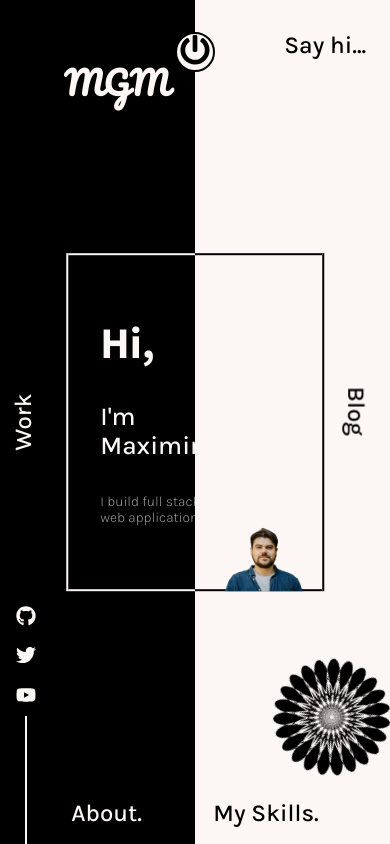
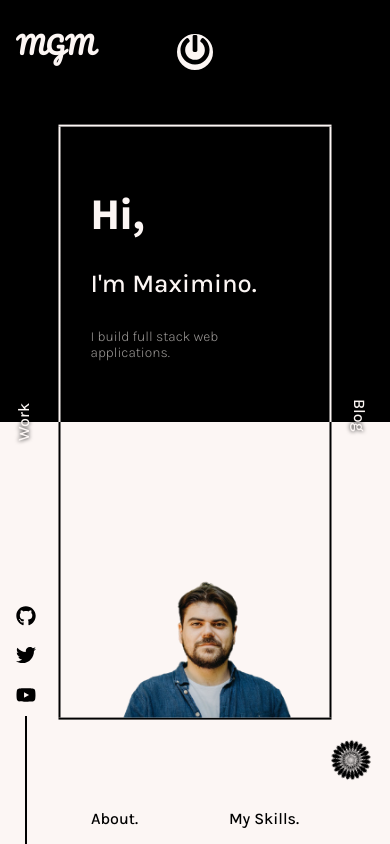
Before and after one commit to emzakh/PortfolioNew, a React (Create React App) app: page / in a window 390 px wide. Both pictures are taken after a click on the button "click here". Built offline with nearby package versions, Linux system fonts and the light colour scheme.

Commit message:
responsive main+blog et fix calcul position anchor

```diff
--- a/src/components/BlogPage.js
+++ b/src/components/BlogPage.js
@@ -53,7 +53,7 @@ const BlogPage = () => {
     const [number, setNumber] = useState(0);
 
     useEffect(() => {
-        let num = (window.innerHeight - 70) / 30;
+        let num = (window.innerHeight - 100) / 20;
         setNumber(parseInt(num));
       }, []);
     return (
--- a/src/components/Intro.js
+++ b/src/components/Intro.js
@@ -1,7 +1,8 @@
-import React from "react";
+import { useEffect, useState } from "react";
 import styled from "styled-components";
 import { motion } from "framer-motion";
 import Me from "../assets/Images/profile-img.png";
+import { mediaQueries } from "./Themes";
 
 const Box = styled(motion.div)`
   position: absolute;
@@ -30,7 +31,62 @@ const Box = styled(motion.div)`
   border-right: 2px solid ${(props) => props.theme.text};
 
   z-index: 1;
+
+  ${mediaQueries(1200)`
+  width: 65vw;
+`};
+
+${mediaQueries(60)`
+  width: 70vw;
+`};
+
+${mediaQueries(50)`
+  width: 50vw;
+  background-size: 100% 2px;
+
+  flex-direction:column;
+  justify-content:space-between;
+
+`};
+
+${mediaQueries(40)`
+  width: 60vw;
+
+
+`};
+
+${mediaQueries(30)`
+  width: 70vw;
+
+
+`};
+${mediaQueries(20)`
+  width: 60vw;
+
+
+`};
+
+@media only screen and (max-width: 50em) {
+  background: none;
+  border: none;
+  border-top: 2px solid ${(props) => props.theme.body};
+  border-bottom: 2px solid ${(props) => props.theme.text};
+  background-image: linear-gradient(
+      ${(props) => props.theme.body} 50%,
+      ${(props) => props.theme.text} 50%
+    ),
+    linear-gradient(
+      ${(props) => props.theme.body} 50%,
+      ${(props) => props.theme.text} 50%
+    );
+  background-size: 2px 100%;
+  background-position: 0 0, 100% 0;
+  background-repeat: no-repeat;
+}
+
+//height:55vh;
 `;
+
 
 const SubBox = styled.div`
   width: 50%;
@@ -44,6 +100,14 @@ const SubBox = styled.div`
     width: 100%;
     height: auto;
   }
+  ${mediaQueries(50)`
+  width: 100%;
+height: 50%;
+  .pic {
+
+width: 100%;
+}
+`};
 `;
 
 const Text = styled.div`
@@ -62,18 +126,33 @@ const Text = styled.div`
 `;
 
 const Intro = () => {
+
+  const [height, setHeight] = useState("55vh");
+
+  useEffect(() => {
+    if (window.matchMedia("(max-width: 50em)").matches) {
+      setHeight("70vh");
+    }
+    if (window.matchMedia("(max-width: 20em)").matches) {
+      setHeight("60vh");
+    }
+  }, []);
   return (
     <Box
       initial={{ height: 0 }}
-      animate={{ height: "40vh" }}
+      animate={{ height: height }}
       transition={{ type: "Inertia", duration: 1, delay: 1 }}
     >
       <SubBox>
+
         <Text>
+
           <h1>Hi,</h1>
           <h3>I'm Maximino.</h3>
           <h6>I build full stack web applications.</h6>
+
         </Text>
+
       </SubBox>
 
       <SubBox>
--- a/src/components/Main.js
+++ b/src/components/Main.js
@@ -7,7 +7,7 @@ import PowerButton from "../subComponents/PowerButton";
 import SocialIcons from "../subComponents/SocialIcons";
 import { Mandala } from "./AllSvgs";
 import Intro from "./Intro";
-
+import { mediaQueries } from "./Themes";
 const MainContainer = styled.div`
   background: ${(props) => props.theme.body};
   width: 100vw;
@@ -24,6 +24,16 @@ const MainContainer = styled.div`
     font-family: "Karla", sans-serif;
     font-weight: 500;
   }
+  h2 {
+    ${mediaQueries(40)`
+      font-size:1.2em;
+
+  `};
+
+    ${mediaQueries(30)`
+      font-size:1em;
+
+  `};
 `;
 
 const Container = styled.div`
@@ -40,23 +50,29 @@ const Contact = styled(NavLink)`
 `;
 
 const BLOG = styled(NavLink)`
-  color: ${(props) => props.theme.text};
+  color: ${(props) => (props.click ? props.theme.body : props.theme.text)};
   position: absolute;
   top: 50%;
   right: calc(1rem + 2vw);
   transform: rotate(90deg) translate(-50%, -50%);
+  z-index: 1;
+
   text-decoration: none;
-  z-index: 1;
+  @media only screen and (max-width: 50em) {
+    text-shadow: ${(props) => (props.click ? "0 0 4px #000" : "none")};
+  }
 `;
-
 const WORK = styled(NavLink)`
-  color: ${(props) => props.click ? props.theme.body : props.theme.text};
+  color: ${(props) => (props.click ? props.theme.body : props.theme.text)};
   position: absolute;
   top: 50%;
   left: calc(1rem + 2vw);
   transform: translate(-50%, -50%) rotate(-90deg);
+  z-index: 1;
   text-decoration: none;
-  z-index: 1;
+  @media only screen and (max-width: 50em) {
+    text-shadow: ${(props) => (props.click ? "0 0 4px #000" : "none")};
+  }
 `;
 
 const BottomBar = styled.div`
@@ -115,6 +131,16 @@ const Center = styled.button`
     display: ${(props) => (props.click ? "none" : "inline-block")};
     padding-top: 1rem;
   }
+  @media only screen and (max-width: 50em) {
+    top: ${(props) => (props.click ? "90%" : "50%")};
+    left: ${(props) => (props.click ? "90%" : "50%")};
+    width: ${(props) => (props.click ? "80px" : "150px")};
+    height: ${(props) => (props.click ? "80px" : "150px")};
+  }
+  @media only screen and (max-width: 30em) {
+    width: ${(props) => (props.click ? "40px" : "150px")};
+    height: ${(props) => (props.click ? "40px" : "150px")};
+  }
 `;
 
 const DarkDiv = styled.div`
@@ -127,7 +153,22 @@ const DarkDiv = styled.div`
   height: ${props => props.click ? "100%" : "0%"};
   z-index: 1;
   transition: height 0.5s ease, width 1s ease 0.5s;
-`
+  ${(props) =>
+    props.click
+      ? mediaQueries(50)`
+       height: 50%;
+       right:0;
+
+  width: 100%;
+  transition: width 0.5s ease, height 1s ease 0.5s;
+
+  `
+      : mediaQueries(50)`
+       height: 0;
+
+  width: 0;
+  `};
+`;
 
 
 
@@ -135,6 +176,7 @@ const Main = () => {
   const [click, setClick] = useState(false);
 
   const handleClick = () => setClick(!click);
+  const mq = window.matchMedia("(max-width: 50em)").matches;
 
   return (
     <MainContainer>
@@ -142,7 +184,11 @@ const Main = () => {
       <Container>
         <PowerButton />
         <LogoComponent theme={click ? 'dark' : 'light'}/>
-        <SocialIcons theme={click ? 'dark' : 'light'}/>
+        {mq ? (
+            <SocialIcons theme="light" />
+          ) : (
+            <SocialIcons theme={click ? "dark" : "light"} />
+          )}
 
         <Center click={click}>
           <Mandala
@@ -164,7 +210,7 @@ const Main = () => {
           >
         Say hi...</motion.h2>
         </Contact>
-        <BLOG to="/blog">
+        <BLOG to="/blog" click={click}>
 
 
         <motion.h2
@@ -182,7 +228,7 @@ const Main = () => {
         </WORK>
 
         <BottomBar>
-          <ABOUT to="/about" click={click}>
+          <ABOUT to="/about">
             <motion.h2
                    whileHover={{scale:1.1}}
                    whileTap={{scale:0.9}}
--- a/src/data/BlogData.js
+++ b/src/data/BlogData.js
@@ -57,5 +57,29 @@ export const Blogs = [
         imgSrc:"https://imgur.com/0XspKDS.jpg",
         link:"https://www.youtube.com/watch?v=7Ynd_-j7_rU"
     },
+    {
+        id:8,
+        name:"Interview BES Webdeveloper",
+        tags:["interview","epse","webdev"],
+        date:"22 April, 2021",
+        imgSrc:"https://imgur.com/0XspKDS.jpg",
+        link:"https://www.youtube.com/watch?v=7Ynd_-j7_rU"
+    },
+    {
+        id:9,
+        name:"Interview BES Webdeveloper",
+        tags:["interview","epse","webdev"],
+        date:"22 April, 2021",
+        imgSrc:"https://imgur.com/0XspKDS.jpg",
+        link:"https://www.youtube.com/watch?v=7Ynd_-j7_rU"
+    },
+    {
+        id:10,
+        name:"Interview BES Webdeveloper",
+        tags:["interview","epse","webdev"],
+        date:"22 April, 2021",
+        imgSrc:"https://imgur.com/0XspKDS.jpg",
+        link:"https://www.youtube.com/watch?v=7Ynd_-j7_rU"
+    },
 
 ]
--- a/src/subComponents/Anchor.js
+++ b/src/subComponents/Anchor.js
@@ -1,6 +1,6 @@
-import React, { useEffect, useRef } from 'react'
-import styled from 'styled-components'
-import { Anchor, Link } from '../components/AllSvgs'
+import React, { useEffect, useRef } from "react";
+import styled from "styled-components";
+import { Anchor, Link } from "../components/AllSvgs";
 import { mediaQueries } from "../components/Themes";
 
 const Container = styled.div`
@@ -13,83 +13,72 @@ display:none;
 
 
 `};
-`
+`;
 const Slider = styled.div`
   position: fixed;
-top: 0;
+  bottom: 0;
   right: 2rem;
   display: flex;
   justify-content: center;
   align-items: center;
   flex-direction: column;
-transform: translateY(-100%);
 
-.chain{
+  .chain {
     transform: rotate(135deg);
+  }
+`;
 
-}
+// const PreDisplay = styled.div`
+//   position: absolute;
+//   top: 0;
+//   right: 2rem;
+// `;
 
-`
-
-const PreDisplay = styled.div`
-position: absolute;
-top:0;
-right: 2rem;
-`
+const AnchorComponent = (props) => {
+  const ref = useRef(null);
+//   const hiddenRef = useRef(null);
 
 
-const AnchorComponent = (props) => {
-
-    const ref = useRef(null);
-    const hiddenRef = useRef(null);
-
-    useEffect(() => {
-
 const handleScroll = () => {
-
     let scrollPosition = window.pageYOffset;
     let windowSize = window.innerHeight;
     let bodyHeight = document.body.offsetHeight;
 
-            let diff = Math.max(bodyHeight - (scrollPosition + windowSize) )
-            //diff*100/scrollposition
+    let diff = Math.max(bodyHeight - (scrollPosition + windowSize));
     let diffP = (diff * 100) / (bodyHeight - windowSize);
+    let decal = diffP * 0.7;
+  //   ref.current.style.transform = `translateY(${-diffP}%)`;
+    ref.current.style.bottom = `calc(${diffP}% - ${decal}px)  `;
 
-            ref.current.style.transform = `translateY(${-diffP}%)`
-
-            if(window.pageYOffset > 5){
-                hiddenRef.current.style.display = 'none'
-            }else{
-                hiddenRef.current.style.display = 'block'
-
-            }
-        }
-
-        window.addEventListener('scroll', handleScroll)
-
-        return () =>  window.removeEventListener('scroll', handleScroll)
+    console.log(diffP);
 
 
-    }, [])
+  window.addEventListener("scroll", handleScroll);
 
-
+  return () => window.removeEventListener("scroll", handleScroll);
+};
+  useEffect(handleScroll, [handleScroll]);
 
   return (
     <Container>
-        <PreDisplay ref={hiddenRef} className='hidden'>
 
-        <Anchor width={70} height={70} fill='currentColor'/>
-    </PreDisplay>
       <Slider ref={ref}>
-                {
-                    [...Array(props.number)].map((x,id) => {
-                        return <Link key={id} style={{ padding: "0.1rem 0" }} width={25} height={25} fill='currentColor' className="chain" />
-                    })
-                }
-                <Anchor width={70} height={70} fill='currentColor'/>
+        {[...Array(props.number)].map((x, id) => {
+          return (
+            <Link
+              key={id}
+              style={{ padding: "0.1rem 0" }}
+              width={25}
+              height={25}
+              fill="currentColor"
+              className="chain"
+            />
+          );
+        })}
+        <Anchor width={70} height={70} fill="currentColor" />
       </Slider>
     </Container>
-    )
-}
+  );
+};
 
-export default AnchorComponent
+export default AnchorComponent;
--- a/src/subComponents/LogoComponent.js
+++ b/src/subComponents/LogoComponent.js
@@ -14,7 +14,9 @@ top:2rem;
 z-index:6;
 
 ${mediaQueries(40)`
-position:relative;
+font-size:1.5em;
+left:1rem;
+top:2rem;
 
 
 `};
--- a/src/subComponents/SocialIcons.js
+++ b/src/subComponents/SocialIcons.js
@@ -43,6 +43,8 @@ background-color:${props=>props.color ==='dark' ? darkTheme.text : darkTheme.bod
 `
 
 const SocialIcons = (props) => {
+    const mq = window.matchMedia("(max-width: 40em)").matches;
+
     return (
         <Icons>
             <div>
@@ -61,7 +63,12 @@ const SocialIcons = (props) => {
                 </NavLink>
             </div>
 
-            <Line color={props.theme} />
+             <Line
+        initial={{ height: 0 }}
+        animate={{ height: mq ? "5rem" : "8rem" }}
+        color={props.theme}
+        transition={{ type: "spring", duration: 1, delay: 0.8 }}
+      />
         </Icons>
     )
 }
```
Also changed, not shown: 11 other files (tests, documents, lock files or other folders). Lines whose indentation alone changed are shown as unchanged.
